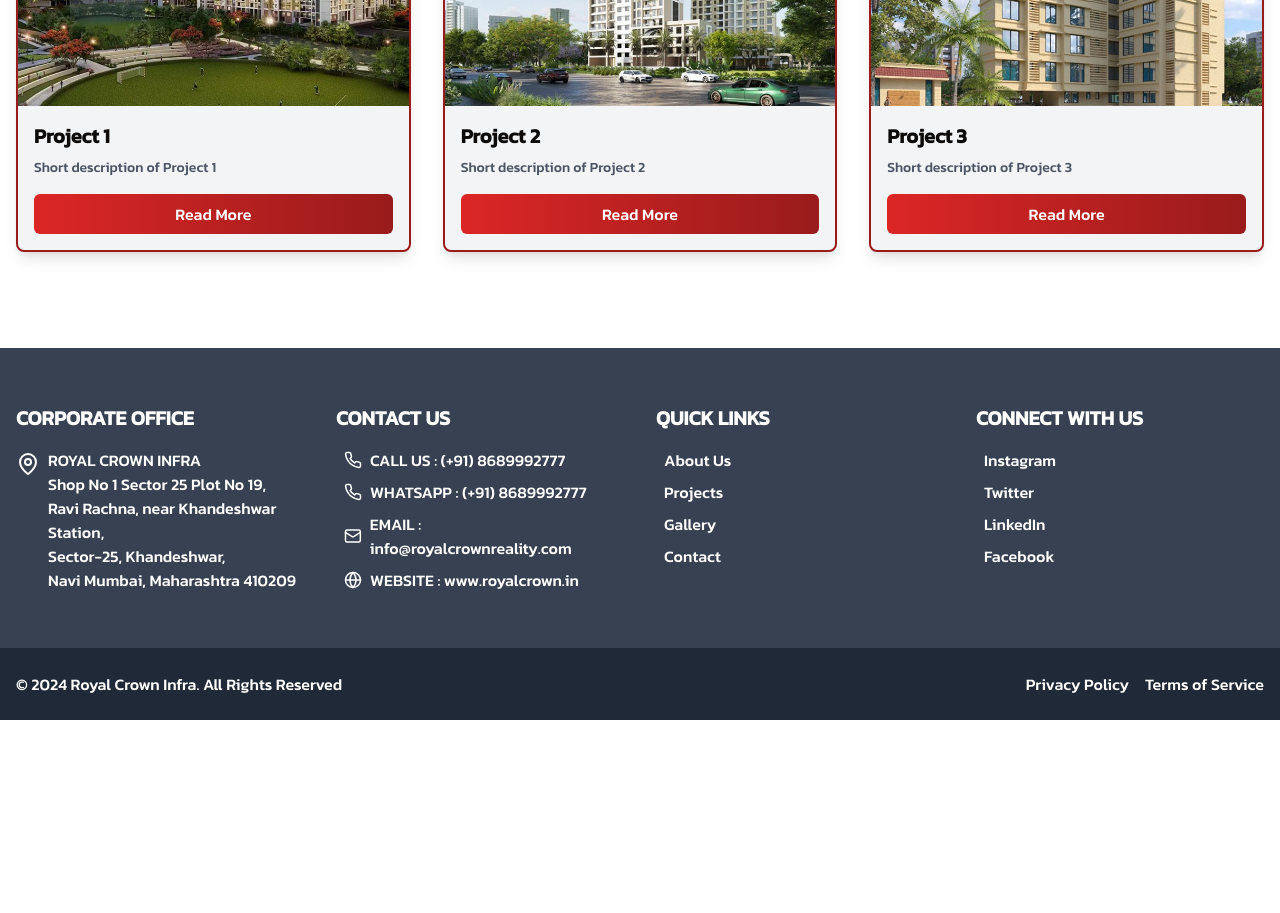
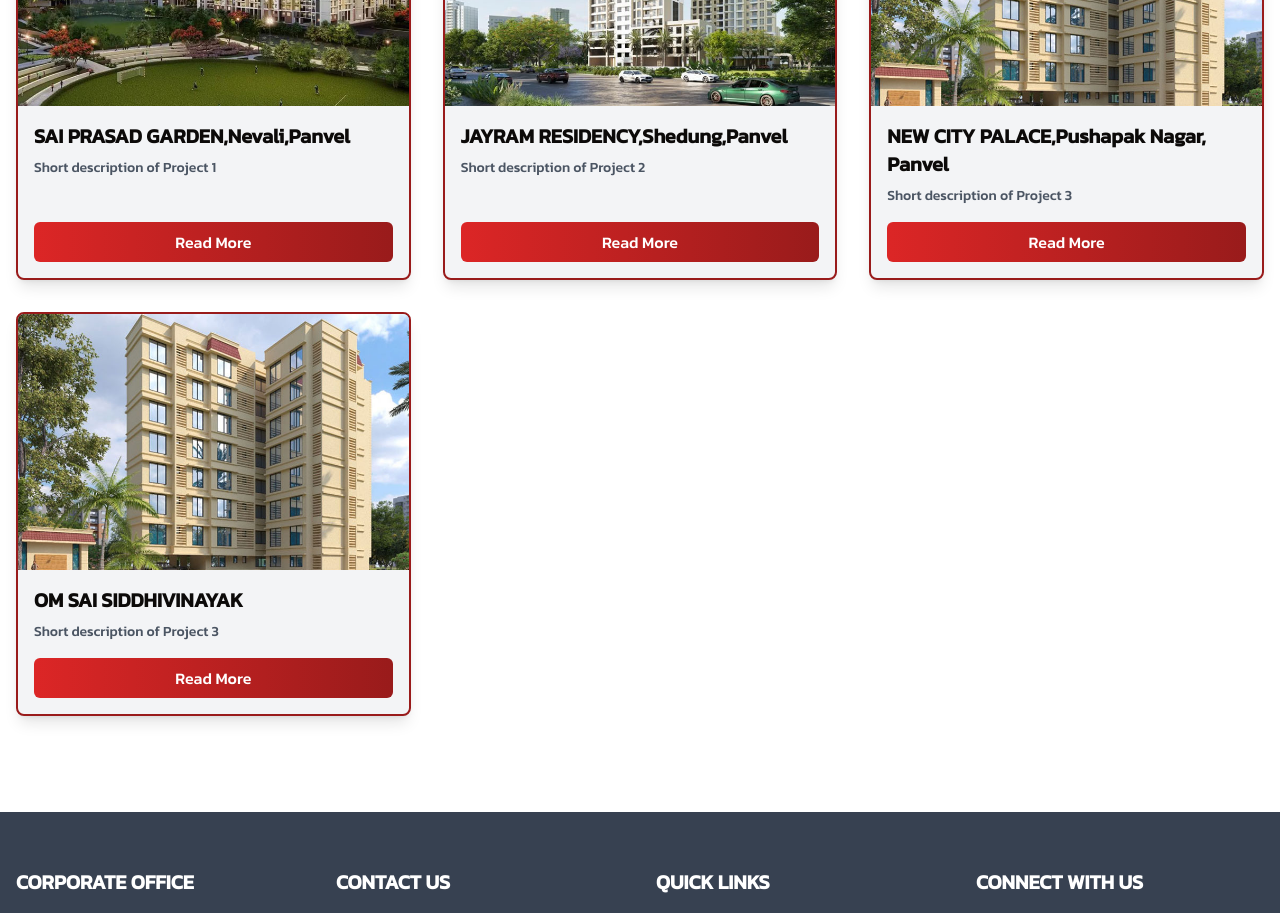
Before and after one commit to royalcrowninfra/royal, a Next.js app: page /projects/ongoingProjects in a window 1280 px wide. Shown: the part 920-1833 px from the top of the page. Before the commit the page ends 1640 px from the top, so only its background shows below. Built offline with nearby package versions, Linux system fonts and the light colour scheme.

Commit message:
new code

```diff
--- a/data/ongoingProjects.js
+++ b/data/ongoingProjects.js
@@ -1,7 +1,7 @@
 export const projects = [
   {
     slug: "project-1",
-    title: "Project 1",
+    title: "SAI PRASAD GARDEN,Nevali,Panvel",
     image: "/images/projects/featuredProject1.jpg",
     description: "Short description of Project 1",
     fullDescription:
@@ -51,7 +51,7 @@ export const projects = [
   },
   {
     slug: "project-2",
-    title: "Project 2",
+    title: "JAYRAM RESIDENCY,Shedung,Panvel",
     image: "/images/projects/featuredProject2.jpg",
     description: "Short description of Project 2",
     fullDescription:
@@ -101,7 +101,57 @@ export const projects = [
   },
   {
     slug: "project-3",
-    title: "Project 3",
+    title: "NEW CITY PALACE,Pushapak Nagar, Panvel",
+    image: "/images/projects/featuredProject3.jpg",
+    description: "Short description of Project 3",
+    fullDescription:
+      "Ensuring buildings are constructed with strong foundations and materials to withstand environmental stresses and provide long-term safety and stability. Designing buildings with efficient layouts and amenities that cater to the needs of occupants while maximizing space utilization and comfort. Incorporating architectural features and finishes that enhance the visual appeal and character of the building, contributing to its overall attractiveness and identity.",
+    reraNumber: "P52000011751",
+    amenitiesDescription: "Description of amenities for Project 3",
+    pdfLink: "/pdf/ongoing/ongoingProject-3.pdf",
+    amenities: [
+      { name: "Swimming Pool", image: "/images/amenities/pool.jpg" },
+      { name: "Car Parking", image: "/images/amenities/carParking.jpg" },
+      { name: "Indoor Games", image: "/images/amenities/game.jpg" },
+      { name: "Garden", image: "/images/amenities/garden.jpg" },
+      { name: "Gym", image: "/images/amenities/gym.jpg" },
+      { name: "Lift", image: "/images/amenities/lift.jpg" },
+    ],
+    floorplans: [
+      { title: '1st & 3rd Floor Plan', src: '/images/floorplans/ongoing/project-1/img-1.jpg' },
+      { title: '2nd & 4th Floor Plan', src: '/images/floorplans/ongoing/project-1/img-2.jpg' },
+      { title: 'Ground Floor Plan', src: '/images/floorplans/ongoing/project-1/img-3.jpg' },
+    ],
+    connectivity: [
+      "Panvel is a major transportation hub in Maharashtra, India, connecting various modes of transport such as railways, highways, and air travel. It serves as a junction for both local and long-distance travel",
+      "It is well-connected by major highways like the Mumbai-Pune Expressway (NH 48) and Sion-Panvel Expressway (NH 4B), facilitating smooth road transport to Mumbai, Pune, and other cities in Maharashtra.",
+      "Panvel's strategic location places it near Mumbai's Chhatrapati Shivaji Maharaj International Airport and the upcoming Navi Mumbai International Airport, enhancing air connectivity for residents and businesses.",
+    ],
+    map: {
+      center: { lat: 19.009816908187975, lng: 73.10259316005418 },
+      zoom: 14,
+      markers: [
+        {
+          lat: 19.009816908187975,
+          lng: 73.10259316005418,
+          title: "Project 1 Location",
+        },
+      ],
+      iframeSrc:
+        "https://www.google.com/maps/embed?pb=!1m18!1m12!1m3!1d695.8197463799711!2d73.10259316005418!3d19.009816908187975!2m3!1f0!2f0!3f0!3m2!1i1024!2i768!4f13.1!3m3!1m2!1s0x3be7e911b8186ff7%3A0x8637ac85995699fd!2sCrown%20Housing!5e1!3m2!1sen!2sin!4v1721728374695!5m2!1sen!2sin",
+    },
+    galleryImages: [
+      { src: "/images/gallery/project-1/img-1.jpg", alt: "Exterior View" },
+      { src: "/images/gallery/project-1/img-2.jpg", alt: "Living Room" },
+      { src: "/images/gallery/project-1/img-3.jpg", alt: "Kitchen" },
+      { src: "/images/gallery/project-1/img-4.jpg", alt: "Bedroom" },
+      { src: "/images/gallery/project-1/img-5.jpg", alt: "Bathroom" },
+      { src: "/images/gallery/project-1/img-6.jpg", alt: "Balcony View" },
+    ],
+  },
+  {
+    slug: "project-3",
+    title: "OM SAI SIDDHIVINAYAK",
     image: "/images/projects/featuredProject3.jpg",
     description: "Short description of Project 3",
     fullDescription:
```
